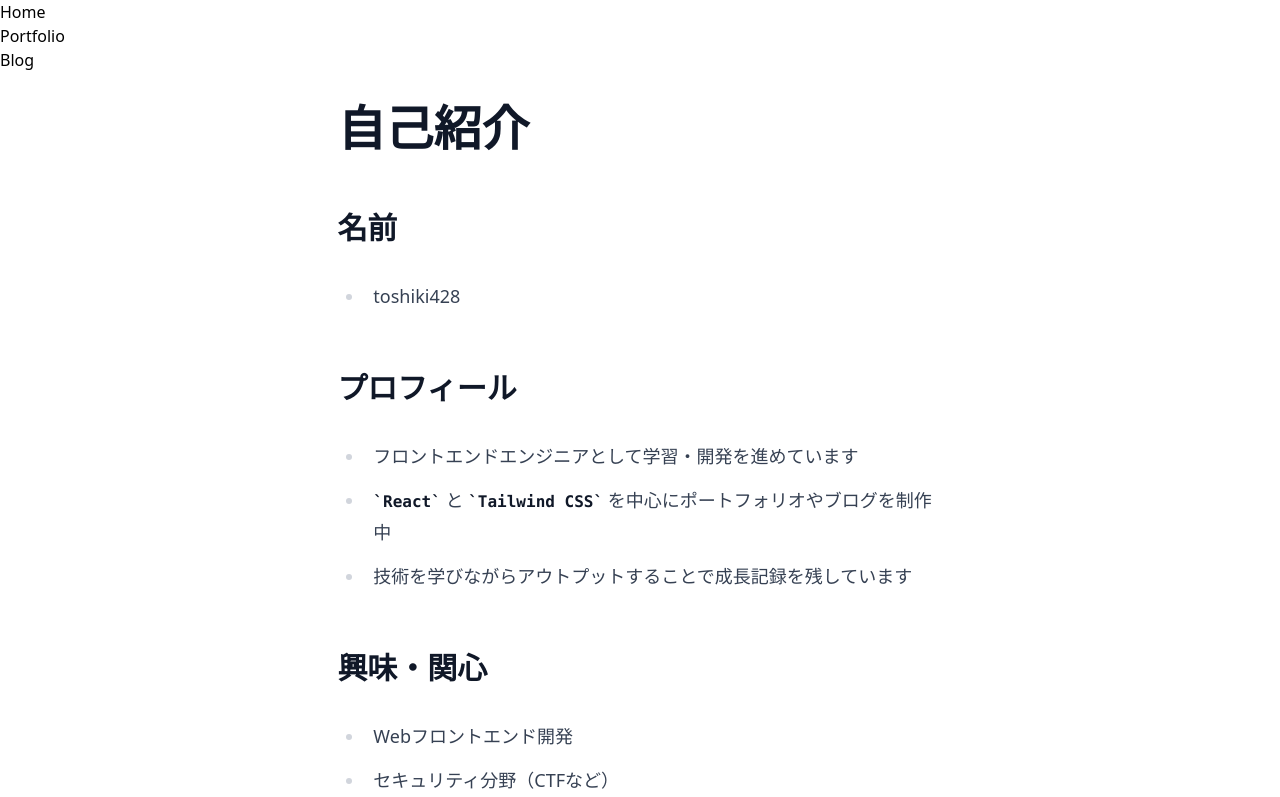
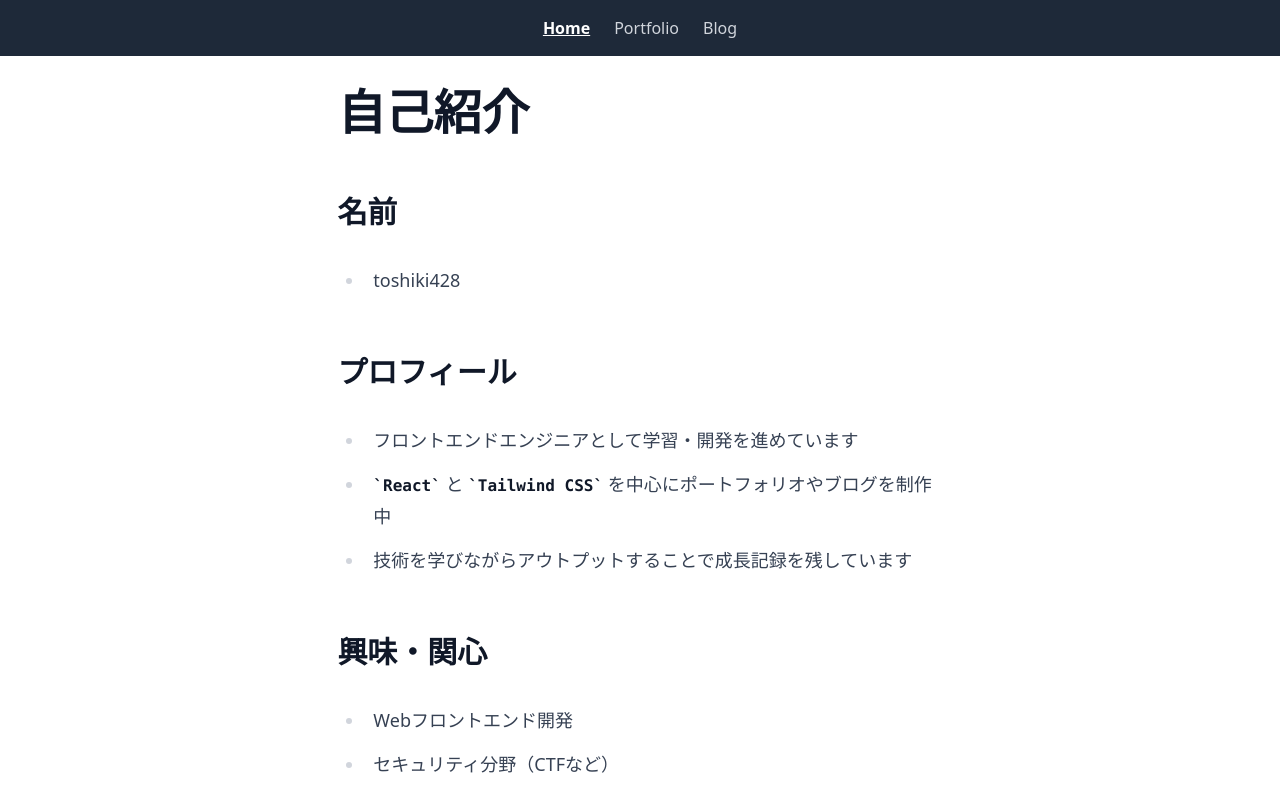
Before and after one commit to Toshiki428/Toshiki428.github.io, a React (Vite) app: page / in a window 1280 px wide. Shown: the top 797 px of the page. Built offline with nearby package versions, Linux system fonts and the light colour scheme.

Commit message:
feat: Style navbar with NavLink and Tailwind CSS

```diff
--- a/src/components/Navbar.tsx
+++ b/src/components/Navbar.tsx
@@ -1,22 +1,43 @@
-import React from 'react'
-import { Link } from 'react-router-dom'
+import React from 'react';
+import { NavLink } from 'react-router-dom';
 
 const Navbar: React.FC = () => {
   return (
-    <nav>
-      <ul>
+    <nav className="bg-gray-800 p-4">
+      <ul className="flex justify-center space-x-6">
         <li>
-          <Link to="/">Home</Link>
+          <NavLink
+            to="/"
+            className={({ isActive }) =>
+              isActive ? 'text-white font-bold underline' : 'text-gray-300 hover:text-white'
+            }
+          >
+            Home
+          </NavLink>
         </li>
         <li>
-          <Link to="/portfolio">Portfolio</Link>
+          <NavLink
+            to="/portfolio"
+            className={({ isActive }) =>
+              isActive ? 'text-white font-bold underline' : 'text-gray-300 hover:text-white'
+            }
+          >
+            Portfolio
+          </NavLink>
         </li>
         <li>
-          <Link to="/blog">Blog</Link>
+          <NavLink
+            to="/blog"
+            className={({ isActive }) =>
+              isActive ? 'text-white font-bold underline' : 'text-gray-300 hover:text-white'
+            }
+          >
+            Blog
+          </NavLink>
         </li>
       </ul>
     </nav>
-  )
-}
+  );
+};
 
 export default Navbar
```
